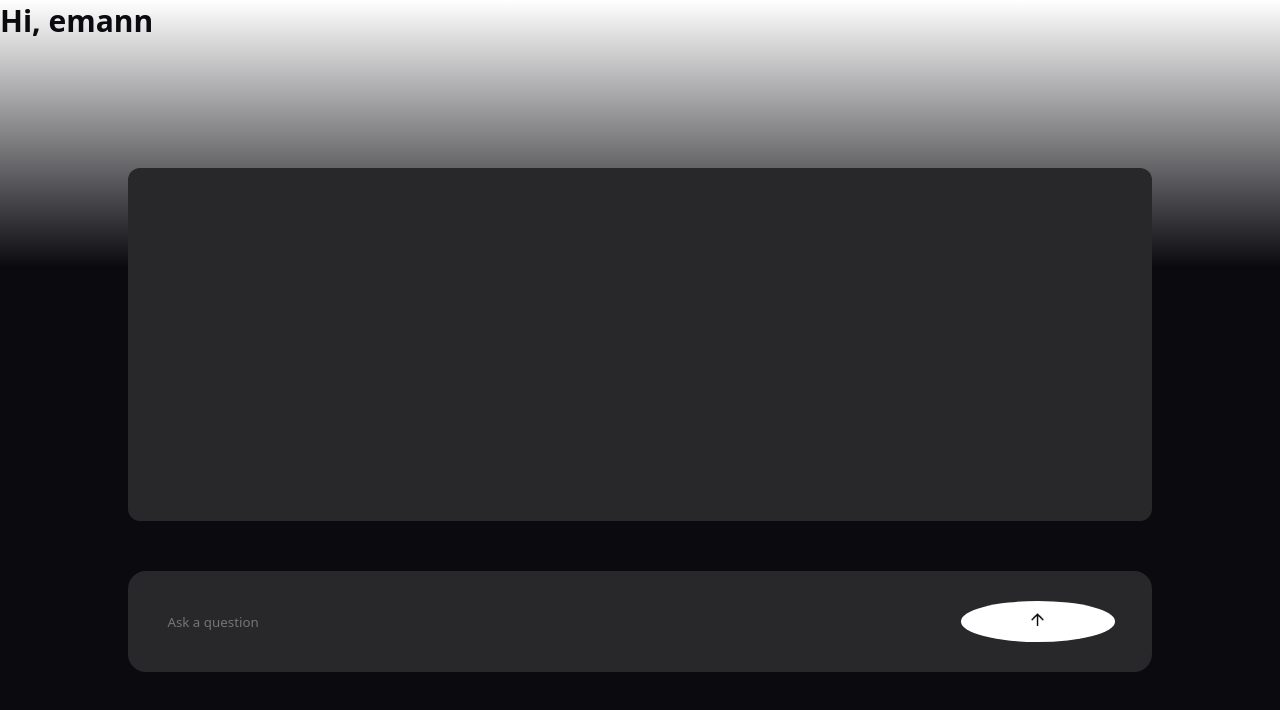
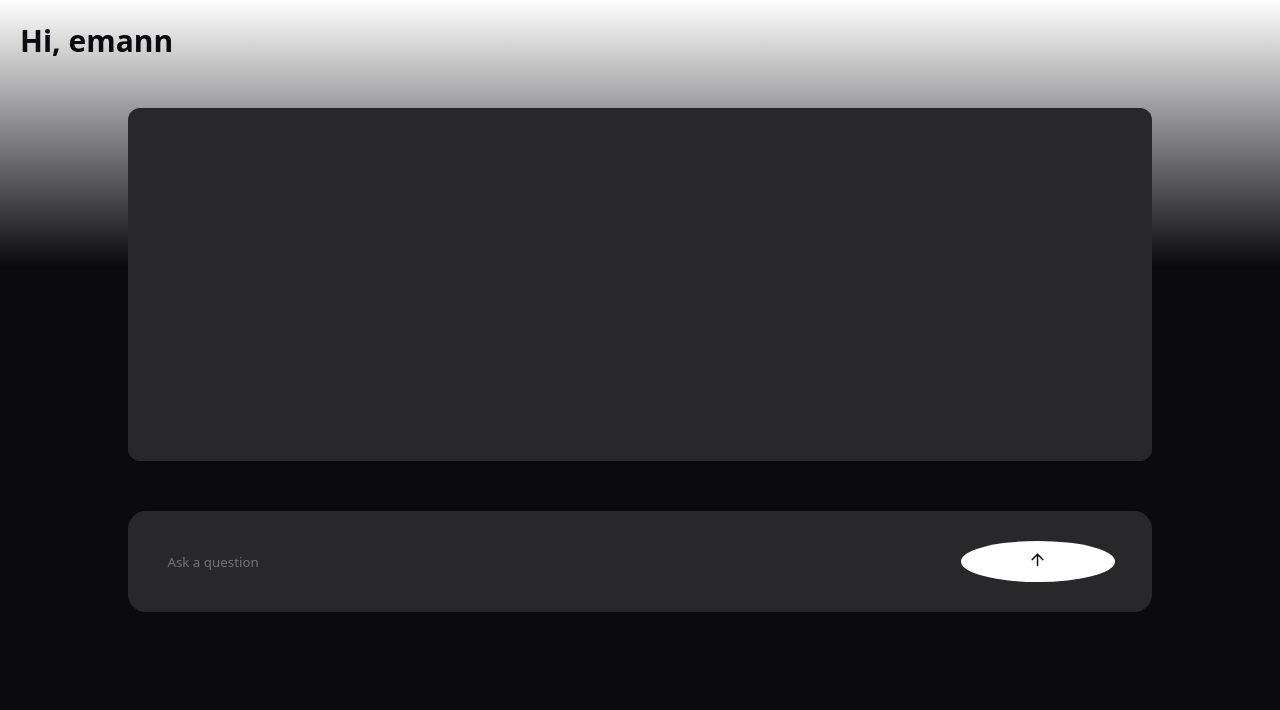
Before and after one commit to emannnx/Emannx-Insight, a React (Vite) app: page /ChatPage in a window 1280 px wide. Shown: the top 710 px of the page. Built offline with nearby package versions, Linux system fonts and the light colour scheme.

Commit message:
Thrid commit

```diff
--- a/src/Components/ChatPage.css
+++ b/src/Components/ChatPage.css
@@ -20,8 +20,18 @@
     color: #0A0A0F;
     font-size: 30px;
     font-weight: 800;
+    position: fixed;
+    top: 0;
+    bottom: 0;
+    left: 0;
+    right: 0;
+}
+
+.ChatHeader p{
+    padding: 20px;
 
 }
+
 
 .Chatherocont{
     width: 100%;
--- a/src/Components/ChatPage.jsx
+++ b/src/Components/ChatPage.jsx
@@ -38,7 +38,7 @@ const ChatPage = () => {
   return (
     <div className='ChatContainer'>
       <div className="ChatHeader">
-       Hi, emann
+      <p> Hi, emann</p>
       </div>
 
       <div className="Chatherocont">
```
